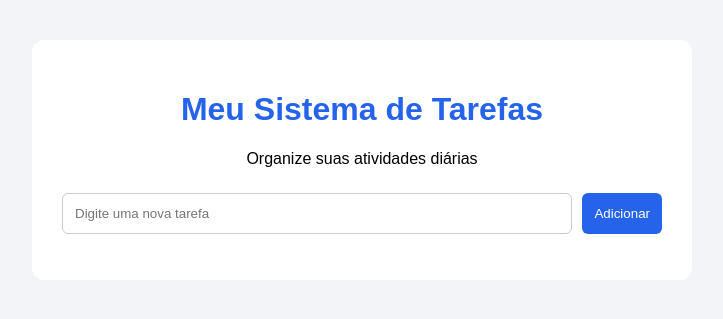
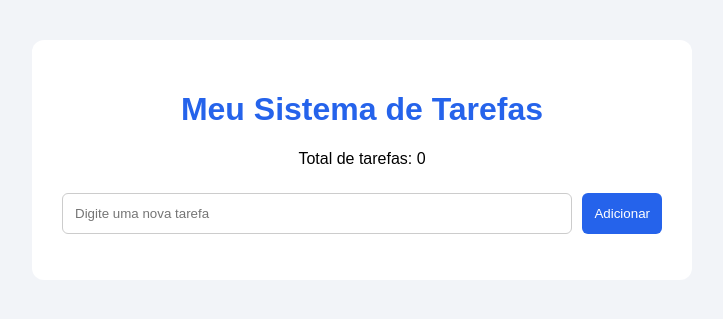
Before and after one commit to mer6b13/atividade-git-github, a Flask app: page / in a window 1280 px wide. Shown: the top 319 px of the page, without its empty margins (278-1001 px from the left). Run offline with Flask 3, Linux system fonts and the light colour scheme; data that the repository does not hold is empty.

Commit message:
Adiciona contador de tarefas

```diff
--- a/static/script.js
+++ b/static/script.js
@@ -5,6 +5,10 @@ async function carregarTarefas() {
     const lista = document.getElementById("listaTarefas");
 
     lista.innerHTML = "";
+
+    // Atualiza o contador de tarefas
+    document.getElementById("contador").textContent =
+        `Total de tarefas: ${tarefas.length}`;
 
     tarefas.forEach(tarefa => {
         const item = document.createElement("li");
--- a/templates/index.html
+++ b/templates/index.html
@@ -11,7 +11,7 @@
     <div class="container">
         <h1>Meu Sistema de Tarefas</h1>
 
-        <p>Organize suas atividades diárias</p>
+      <p id="contador">Total de tarefas: 0</p>
 
         <div class="formulario">
             <input
```
